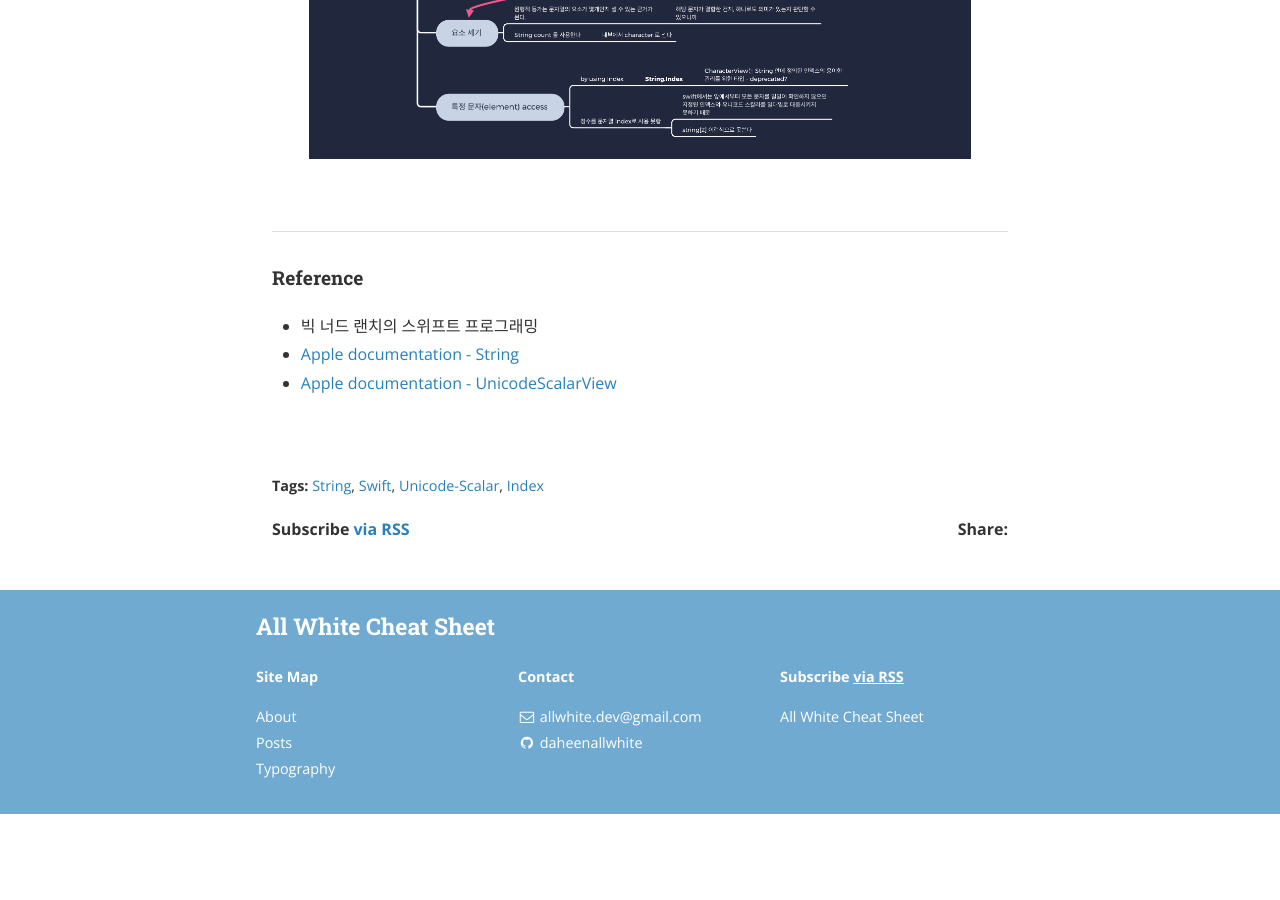
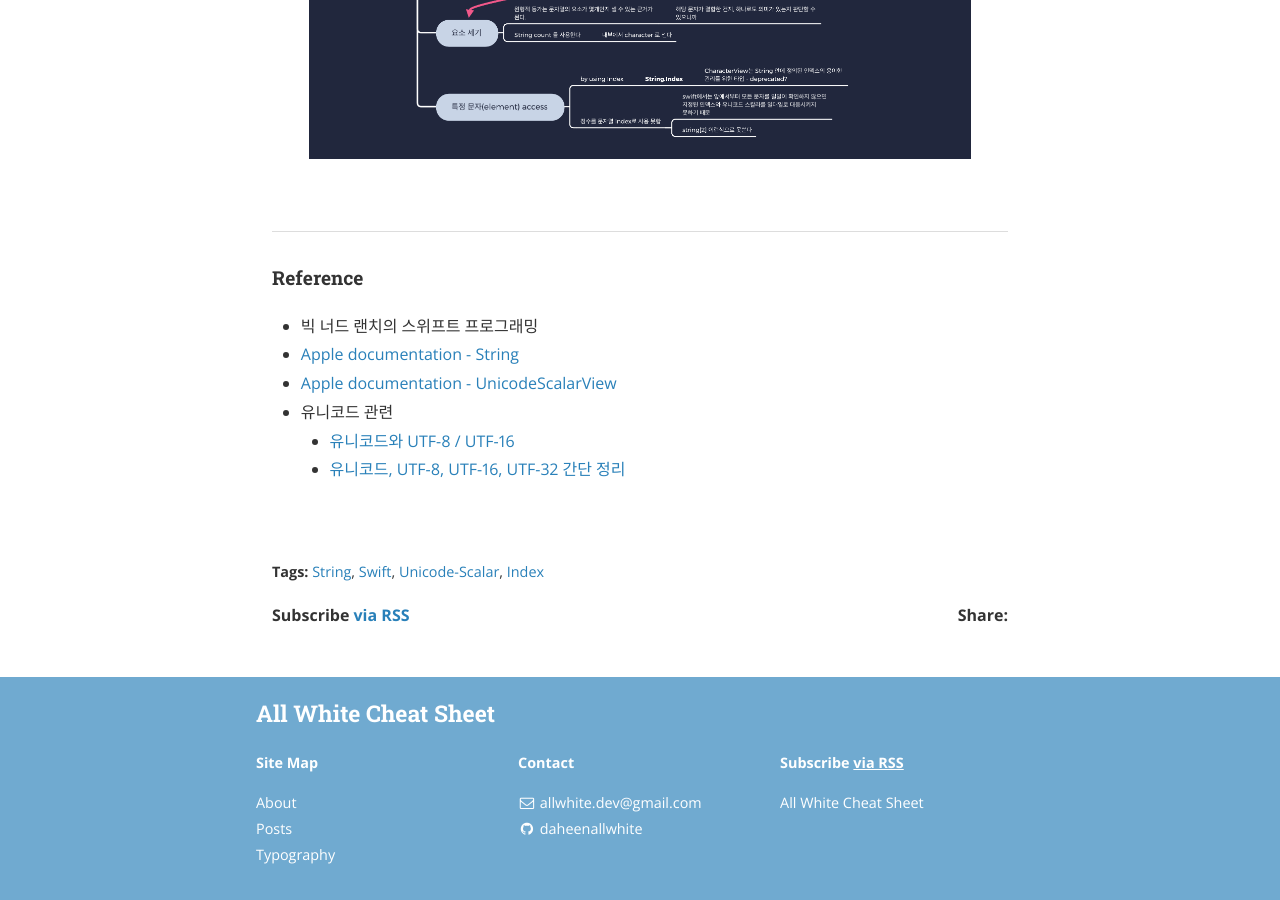
Before and after one commit to daheenallwhite/daheenallwhite.github.io, a Jekyll site: the page built from _posts/2019-05-23-String-Unicode-Index.markdown, in a window 1280 px wide and 900 px high, scrolled down 6474 px. Built offline with Jekyll 4.4.1, drawn with Linux system fonts in a browser that asks for light colours; nearby versions of some CDN libraries; emoji names are drawn with the system emoji font; a style sheet for code colours, icons or effects is not loaded; before the commit the page ends 7288 px from its top, so only the background shows below that.

Commit message:
Add several links to reference

```diff
--- a/_posts/2019-05-23-String-Unicode-Index.markdown
+++ b/_posts/2019-05-23-String-Unicode-Index.markdown
@@ -220,5 +220,8 @@ swift에서 String을 구성하는 문자는 `Character` type을 사용한다.
 - 빅 너드 랜치의 스위프트 프로그래밍
 - [Apple documentation - String](https://developer.apple.com/documentation/swift/string)
 - [Apple documentation - UnicodeScalarView](https://developer.apple.com/documentation/swift/string/1539070-unicodescalars)
+- 유니코드 관련
+  - [유니코드와 UTF-8 / UTF-16](https://goodgid.github.io/Unicode-And-UTF-Encoding/)
+  - [유니코드, UTF-8, UTF-16, UTF-32 간단 정리](https://blog.ggaman.com/896)
 
 &nbsp;
```
